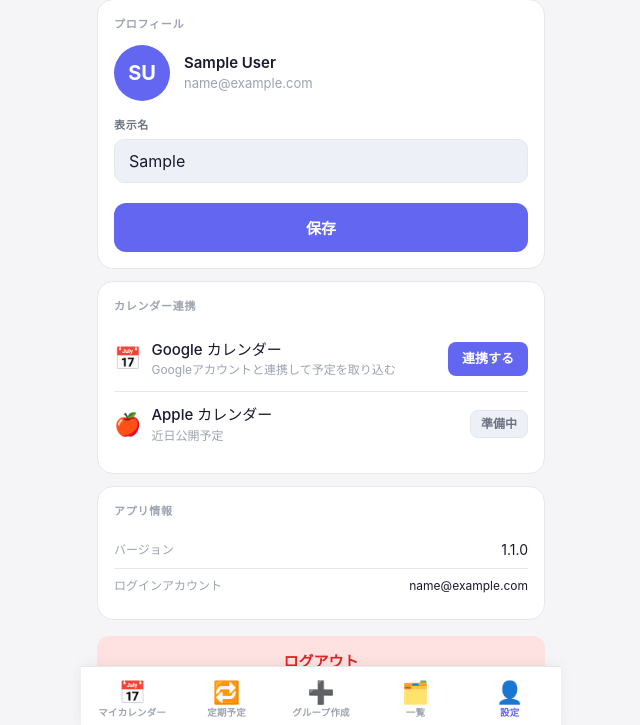
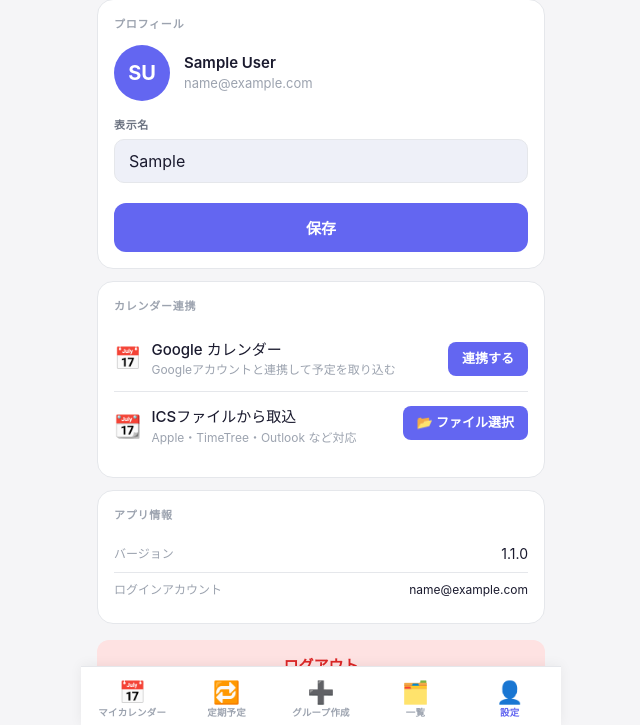
Before and after one commit to hoshina-takahashi/BandScheduler, a Django app: page /settings/ in a window 1280 px wide. Shown: the part 74-799 px from the top of the page, without its empty margins (319-959 px from the left). Run offline with Django 5.2, Linux system fonts and the light colour scheme; the visitor is signed in with stand-in values (Sample User, id 1); data that the repository does not hold is empty.

Commit message:
ICSファイルインポート機能を実装
- requirements.txt に icalendar を追加
- PersonalSchedule.SOURCE_CHOICES に 'ics' を追加
- ics_import ビュー: .ics ファイルをアップロード → パース → PersonalSchedule に保存
  - 今日〜180日以内の予定のみ取込
  - 終日イベント対応（[終日] プレフィックス）
  - JST タイムゾーン変換対応
  - 再インポート時は既存 ICS 予定を削除してから再取込
- ics_clear ビュー: ICS 取込予定を一括削除
- 設定画面の「Apple カレンダー（準備中）」を ICS インポート UI に刷新
  - ファイル選択ボタンで即アップロード・インポート
  - 取込済み件数表示・削除ボタン
  - Apple / TimeTree / Outlook など全カレンダー対応を明記

Co-Authored-By: Claude Sonnet 4.6 <noreply@anthropic.com>
Claude-Session: https://claude.ai/code/session_013BCDc9yoM1L7uECKsZ5Hwq

```diff
--- a/requirements.txt
+++ b/requirements.txt
@@ -10,3 +10,4 @@ django-allauth[socialaccount]
 google-api-python-client==2.149.0
 google-auth-oauthlib==1.2.1
 google-auth-httplib2==0.2.0
+icalendar
--- a/scheduler/models.py
+++ b/scheduler/models.py
@@ -10,6 +10,7 @@ class PersonalSchedule(models.Model):
     SOURCE_CHOICES = [
         ("manual", "手動入力"),
         ("google", "Google カレンダー"),
+        ("ics", "ICSファイル"),
     ]
     user = models.ForeignKey(User, on_delete=models.CASCADE, related_name="personal_schedules")
     date = models.DateField(verbose_name="日付")
--- a/scheduler/templates/scheduler/user_settings.html
+++ b/scheduler/templates/scheduler/user_settings.html
@@ -80,16 +80,42 @@
       </div>
     </div>
 
-    <!-- Apple カレンダー（準備中） -->
-    <div class="sync-item">
-      <div style="display:flex;align-items:center;gap:10px;">
-        <span style="font-size:22px;">🍎</span>
-        <div>
-          <div style="font-weight:500;">Apple カレンダー</div>
-          <div class="text-muted" style="font-size:12px;">近日公開予定</div>
+    <!-- ICS インポート -->
+    {% if ics_import_error %}
+    <div class="sync-msg sync-msg-error">⚠️ インポートエラー: {{ ics_import_error }}</div>
+    {% endif %}
+    {% if ics_import_count is not None %}
+    <div class="sync-msg sync-msg-ok">✅ {{ ics_import_count }}件の予定を取り込みました（今日〜180日分）</div>
+    {% endif %}
+    {% if ics_clear_done %}
+    <div class="sync-msg sync-msg-ok">🗑️ ICS取込予定をすべて削除しました</div>
+    {% endif %}
+    <div class="sync-item sync-item--ics">
+      <div style="display:flex;align-items:center;gap:10px;min-width:0;">
+        <span style="font-size:22px;flex-shrink:0;">📆</span>
+        <div style="min-width:0;">
+          <div style="font-weight:500;">ICSファイルから取込</div>
+          <div class="text-muted" style="font-size:12px;">Apple・TimeTree・Outlook など対応</div>
+          {% if ics_event_count %}
+          <div class="text-muted" style="font-size:12px;">現在 {{ ics_event_count }}件 読み込み済み</div>
+          {% endif %}
         </div>
       </div>
-      <span class="badge coming-soon">準備中</span>
+      <div style="display:flex;flex-direction:column;gap:6px;align-items:flex-end;flex-shrink:0;">
+        <form method="post" action="{% url 'scheduler:ics_import' %}" enctype="multipart/form-data">
+          {% csrf_token %}
+          <label class="btn-file-label">
+            📂 ファイル選択
+            <input type="file" name="ics_file" accept=".ics" class="btn-file-input" onchange="this.form.submit()">
+          </label>
+        </form>
+        {% if ics_event_count %}
+        <form method="post" action="{% url 'scheduler:ics_clear' %}">
+          {% csrf_token %}
+          <button type="submit" class="btn-disconnect" style="font-size:12px;padding:5px 10px;" onclick="return confirm('ICS取込予定をすべて削除しますか？')">削除</button>
+        </form>
+        {% endif %}
+      </div>
     </div>
   </div>
 
@@ -125,6 +151,12 @@
   padding: 12px 0; border-bottom: 1px solid var(--border);
 }
 .sync-item:last-child { border-bottom: none; }
+.sync-item--ics { align-items: flex-start; padding: 14px 0; }
+.btn-file-label {
+  display: inline-block; padding: 7px 14px; background: var(--accent); color: #fff;
+  border-radius: 8px; font-size: 13px; font-weight: 600; cursor: pointer; white-space: nowrap;
+}
+.btn-file-input { display: none; }
 .badge.coming-soon { background: var(--bg3); color: var(--fg2); border: 1px solid var(--border); border-radius: 8px; padding: 4px 10px; font-size: 12px; }
 .btn-connect {
   display: inline-block; padding: 7px 14px; background: var(--accent); color: #fff;
--- a/scheduler/urls.py
+++ b/scheduler/urls.py
@@ -19,6 +19,9 @@ urlpatterns = [
     path("api/room/<uuid:room_id>/schedule/", views.schedule_save, name="schedule_save"),
     path("room/<uuid:room_id>/delete/", views.group_delete, name="group_delete"),
     path("room/<uuid:room_id>/leave/", views.group_leave, name="group_leave"),
+    # ICS インポート
+    path("ics/import/", views.ics_import, name="ics_import"),
+    path("ics/clear/", views.ics_clear, name="ics_clear"),
     # Google カレンダー連携
     path("gcal/auth/", views.gcal_auth, name="gcal_auth"),
     path("gcal/callback/", views.gcal_callback, name="gcal_callback"),
--- a/scheduler/views.py
+++ b/scheduler/views.py
@@ -178,11 +178,19 @@ def user_settings(request):
     gcal_token = GoogleCalendarToken.objects.filter(user=request.user).first()
     gcal_sync_error = request.session.pop('gcal_sync_error', None)
     gcal_sync_count = request.session.pop('gcal_sync_count', None)
+    ics_import_count = request.session.pop('ics_import_count', None)
+    ics_import_error = request.session.pop('ics_import_error', None)
+    ics_clear_done = request.session.pop('ics_clear_done', False)
+    ics_event_count = PersonalSchedule.objects.filter(user=request.user, source='ics').count()
     return render(request, 'scheduler/user_settings.html', {
         'current_tab': 'user_settings',
         'gcal_token': gcal_token,
         'gcal_sync_error': gcal_sync_error,
         'gcal_sync_count': gcal_sync_count,
+        'ics_import_count': ics_import_count,
+        'ics_import_error': ics_import_error,
+        'ics_clear_done': ics_clear_done,
+        'ics_event_count': ics_event_count,
     })
 
 
@@ -674,3 +682,101 @@ def gcal_disconnect(request):
     PersonalSchedule.objects.filter(user=request.user, source='google').delete()
     GoogleCalendarToken.objects.filter(user=request.user).delete()
     return redirect('scheduler:user_settings')
+
+
+# ==================== ICS インポート ====================
+
+@login_required
+@require_POST
+def ics_import(request):
+    import logging
+    logger = logging.getLogger(__name__)
+
+    uploaded = request.FILES.get('ics_file')
+    if not uploaded:
+        request.session['ics_import_error'] = 'ファイルが選択されていません'
+        return redirect('scheduler:user_settings')
+
+    try:
+        from icalendar import Calendar as ICalendar
+        from datetime import date as _date, datetime as _datetime, time as _time
+        from zoneinfo import ZoneInfo
+
+        JST = ZoneInfo('Asia/Tokyo')
+        today = date.today()
+        future_limit = today + timedelta(days=180)
+
+        cal_data = uploaded.read()
+        cal = ICalendar.from_ical(cal_data)
+
+        # 既存の ICS 取込予定を削除してから再インポート
+        PersonalSchedule.objects.filter(user=request.user, source='ics').delete()
+
+        created = 0
+        for component in cal.walk():
+            if component.name != 'VEVENT':
+                continue
+
+            dtstart = component.get('DTSTART')
+            dtend = component.get('DTEND')
+            summary = str(component.get('SUMMARY', ''))
+
+            if dtstart is None:
+                continue
+
+            start_val = dtstart.dt
+            end_val = dtend.dt if dtend else None
+
+            # 終日イベント（date 型）
+            if isinstance(start_val, _date) and not isinstance(start_val, _datetime):
+                event_date = start_val
+                start_time_val = _time(0, 0)
+                end_time_val = _time(23, 59)
+                label = f'[終日] {summary}' if summary else '[終日]'
+            else:
+                # datetime — JST へ変換
+                if hasattr(start_val, 'tzinfo') and start_val.tzinfo:
+                    start_val = start_val.astimezone(JST)
+                if end_val and isinstance(end_val, _datetime) and hasattr(end_val, 'tzinfo') and end_val.tzinfo:
+                    end_val = end_val.astimezone(JST)
+
+                event_date = start_val.date()
+                start_time_val = start_val.time().replace(second=0, microsecond=0)
+                if end_val and isinstance(end_val, _datetime):
+                    end_time_val = end_val.time().replace(second=0, microsecond=0)
+                    # 次の日 00:00 は 23:59 に丸める
+                    if end_time_val == _time(0, 0) and end_val.date() > event_date:
+                        end_time_val = _time(23, 59)
+                else:
+                    end_time_val = _time(23, 59)
+                label = summary
+
+            # 今日〜180日以内のみ取込
+            if event_date < today or event_date > future_limit:
+                continue
+
+            PersonalSchedule.objects.create(
+                user=request.user,
+                date=event_date,
+                start_time=start_time_val,
+                end_time=end_time_val,
+                label=label,
+                source='ics',
+            )
+            created += 1
+
+        request.session['ics_import_count'] = created
+
+    except Exception as e:
+        logger.error(f'ics_import error: {e}', exc_info=True)
+        request.session['ics_import_error'] = str(e)
+
+    return redirect('scheduler:user_settings')
+
+
+@login_required
+@require_POST
+def ics_clear(request):
+    PersonalSchedule.objects.filter(user=request.user, source='ics').delete()
+    request.session['ics_clear_done'] = True
+    return redirect('scheduler:user_settings')
```
